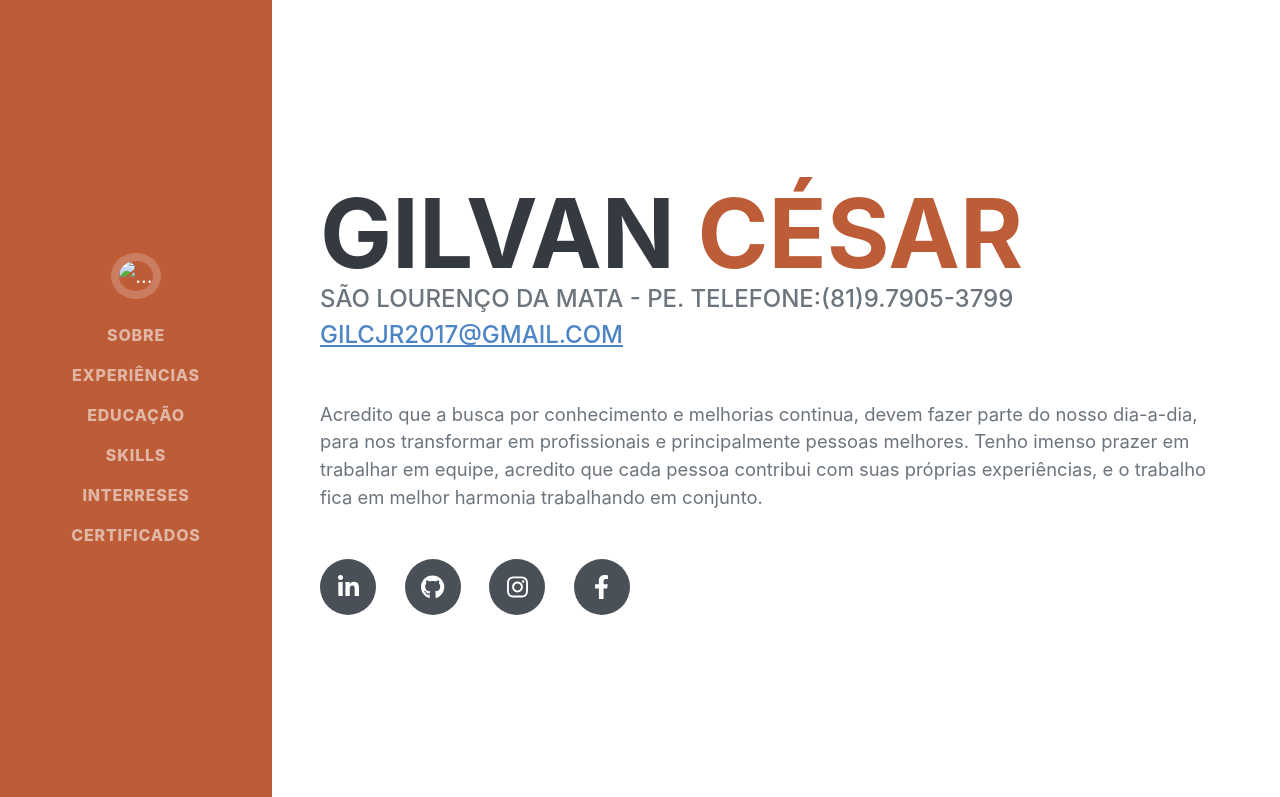
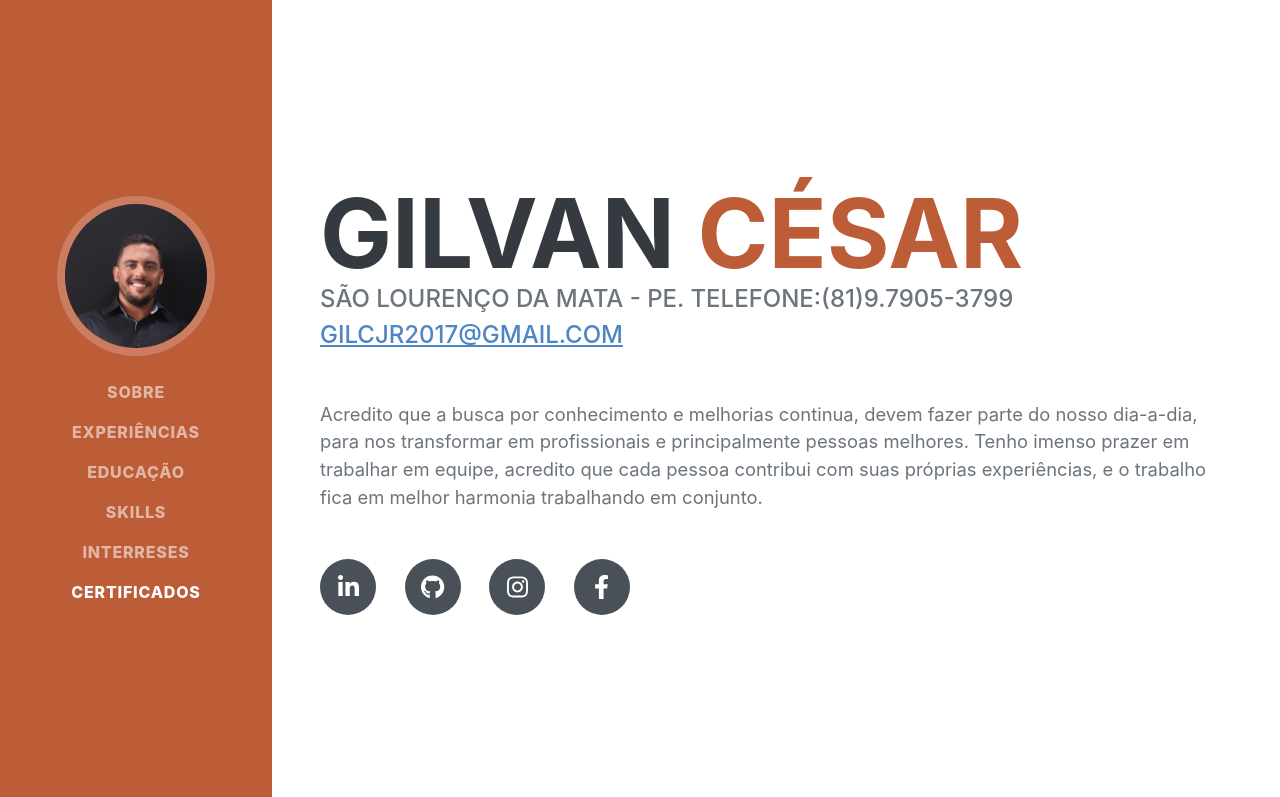
Before and after one commit to gilvanbrasil/CurriculoGilvan, a plain HTML site: page index.html in a window 1280 px wide. Shown: the top 797 px of the page. Drawn offline with nearby package versions, Linux system fonts and the light colour scheme; files that its build step writes are made by us from their sources; a web font is replaced by a local one.

Commit message:
Update index.html

```diff
--- a/index.html
+++ b/index.html
@@ -6,7 +6,7 @@
         <meta name="description" content="" />
         <meta name="author" content="Gilvan César" />
         <title>Curriculo Gilvan César</title>
-        <link rel="icon" type="image/x-icon" href="assets/img/favicon.ico" />
+        <link rel="icon" type="image/x-icon" href="favicon.ico" />
         <!-- Font Awesome icons (free version)-->
         <script src="https://use.fontawesome.com/releases/v6.3.0/js/all.js" crossorigin="anonymous"></script>
         <!-- Google fonts-->
@@ -14,14 +14,14 @@
         <link href="https://fonts.googleapis.com/css?family=Muli:400,400i,800,800i" rel="stylesheet" type="text/css" />
         <!-- Core theme CSS (includes Bootstrap)-->
         <link rel="stylesheet" href="https://unpkg.com/aos@next/dist/aos.css" />
-        <link href="css/styles.css" rel="stylesheet" />
+        <link href="styles.css" rel="stylesheet" />
     </head>
     <body id="page-top">
         <!-- Navigation-->
         <nav class="navbar navbar-expand-lg navbar-dark bg-primary fixed-top" id="sideNav">
             <a class="navbar-brand js-scroll-trigger" href="#page-top">
                 <span class="d-block d-lg-none">Gilvan César</span>
-                <span class="d-none d-lg-block"><img class="img-fluid img-profile rounded-circle mx-auto mb-2" src="assets/img/profile 1.jpeg" alt="..." /></span>
+                <span class="d-none d-lg-block"><img class="img-fluid img-profile rounded-circle mx-auto mb-2" src="profile 1.jpeg" alt="..." /></span>
             </a>
             <button class="navbar-toggler" type="button" data-bs-toggle="collapse" data-bs-target="#navbarResponsive" aria-controls="navbarResponsive" aria-expanded="false" aria-label="Toggle navigation"><span class="navbar-toggler-icon"></span></button>
             <div class="collapse navbar-collapse" id="navbarResponsive">
@@ -180,7 +180,7 @@
         <!-- Bootstrap core JS-->
         <script src="https://cdn.jsdelivr.net/npm/bootstrap@5.2.3/dist/js/bootstrap.bundle.min.js"></script>
         <!-- Core theme JS-->
-        <script src="js/scripts.js"></script>
+        <script src="scripts.js"></script>
         <script src="https://unpkg.com/aos@next/dist/aos.js"></script>
          <script>
          AOS.init();
```
